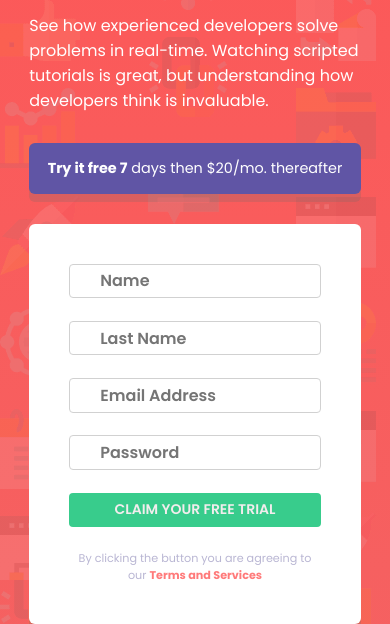
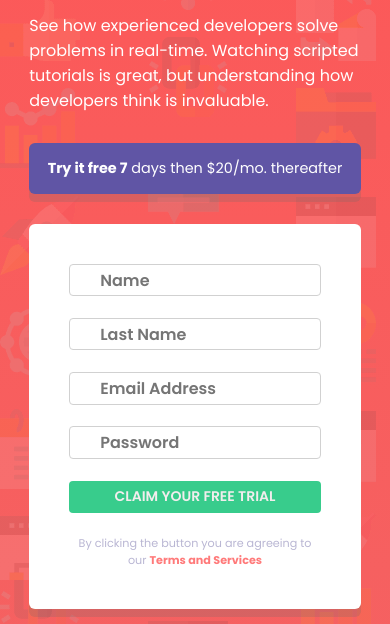
Before and after one commit to erikcba/sign-up-error, a plain HTML site: page index.html in a window 390 px wide. Shown: the part 220-844 px from the top of the page. Drawn offline with nearby package versions, Linux system fonts and the light colour scheme; a web font is replaced by a local one.

Commit message:
arreglado de responsive

```diff
--- a/styles.css
+++ b/styles.css
@@ -220,4 +220,8 @@ form p strong{
         font-size: 14px;
     }
 
+    .contenedor-form {
+        height: 80%;
+    }
+
 }
```
